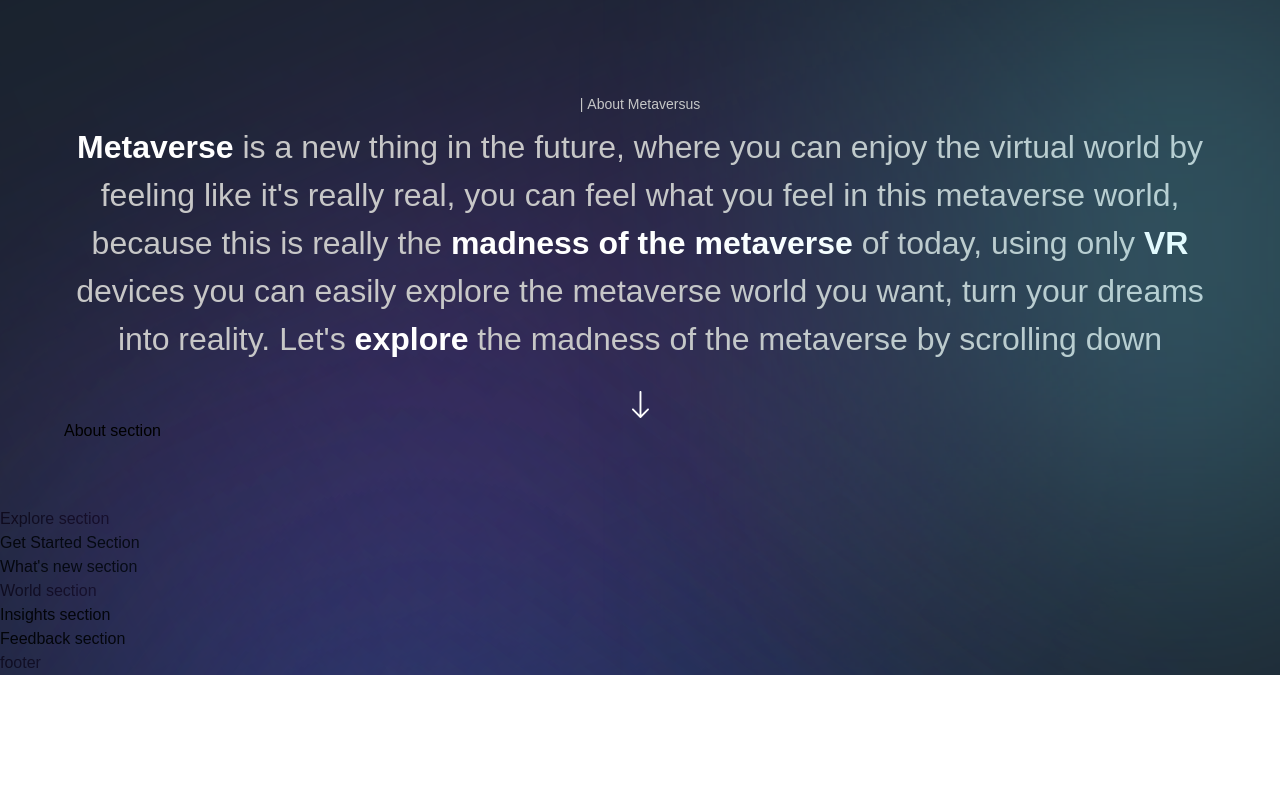
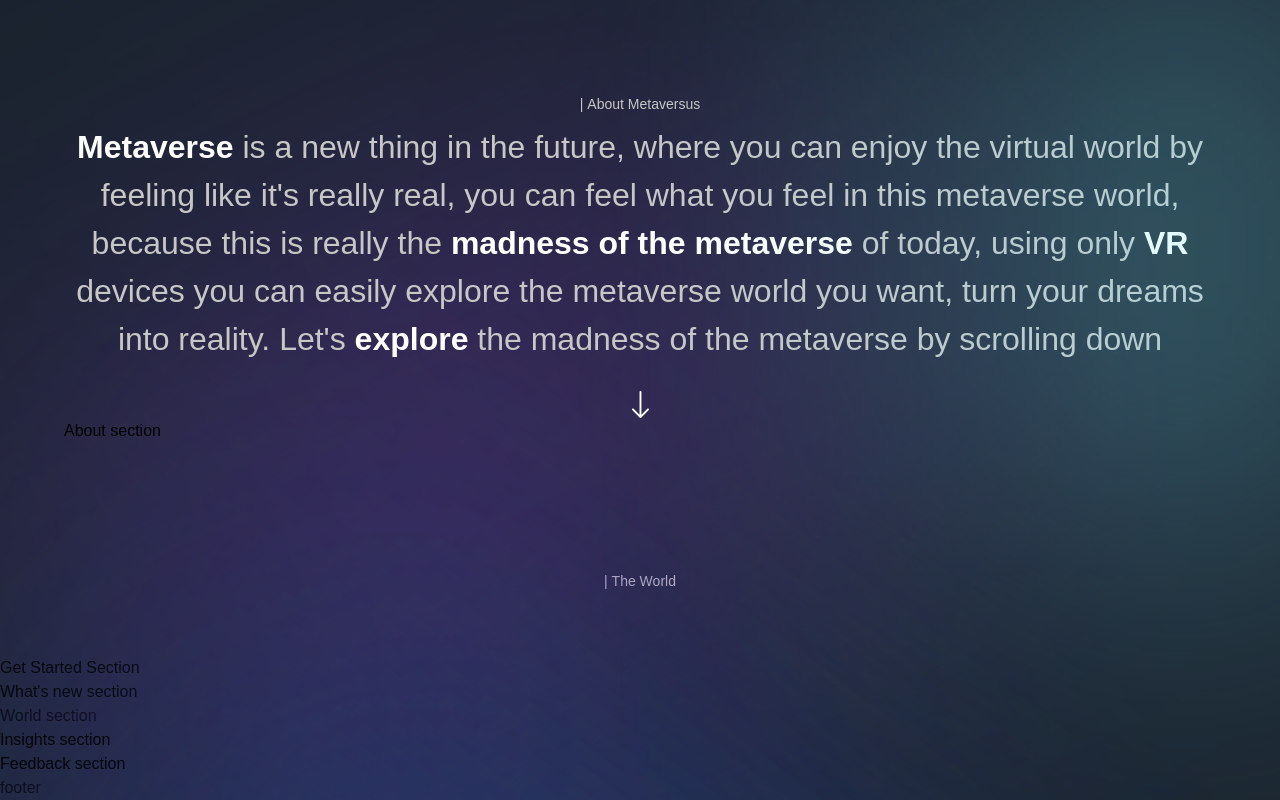
Before and after one commit to Maykeul93/metaversus, a Next.js app: page / in a window 1280 px wide. Shown: the part 874-1674 px from the top of the page. Before the commit the page ends 1549 px from the top, so only its background shows below. Built offline with nearby package versions, Linux system fonts and the light colour scheme; a web font is replaced by a local one.

Commit message:
Explore component in progress

```diff
--- a/sections/Explore.jsx
+++ b/sections/Explore.jsx
@@ -1,8 +1,23 @@
 'use client';
 
+import { useState } from 'react';
+import { motion } from 'framer-motion';
+
+import styles from '../styles';
+import { fadeIn, staggerContainer } from '../utils/motion';
+import { TypingText, ExploreCard, TitleText } from '../components';
+
 const Explore = () => (
-  <section>
-    Explore section
+  <section className={`${styles.paddings}`} id="explore">
+    <motion.div
+      variants={staggerContainer}
+      initial="hidden"
+      whileInView="show"
+      viewport={{ onde: false, amount: 0.25 }}
+      className={`${styles.innerWidth} mx-auto flex flex-col`}
+    >
+      <TypingText title="| The World" textStyles="text-center" />
+    </motion.div>
   </section>
 );
 
```
